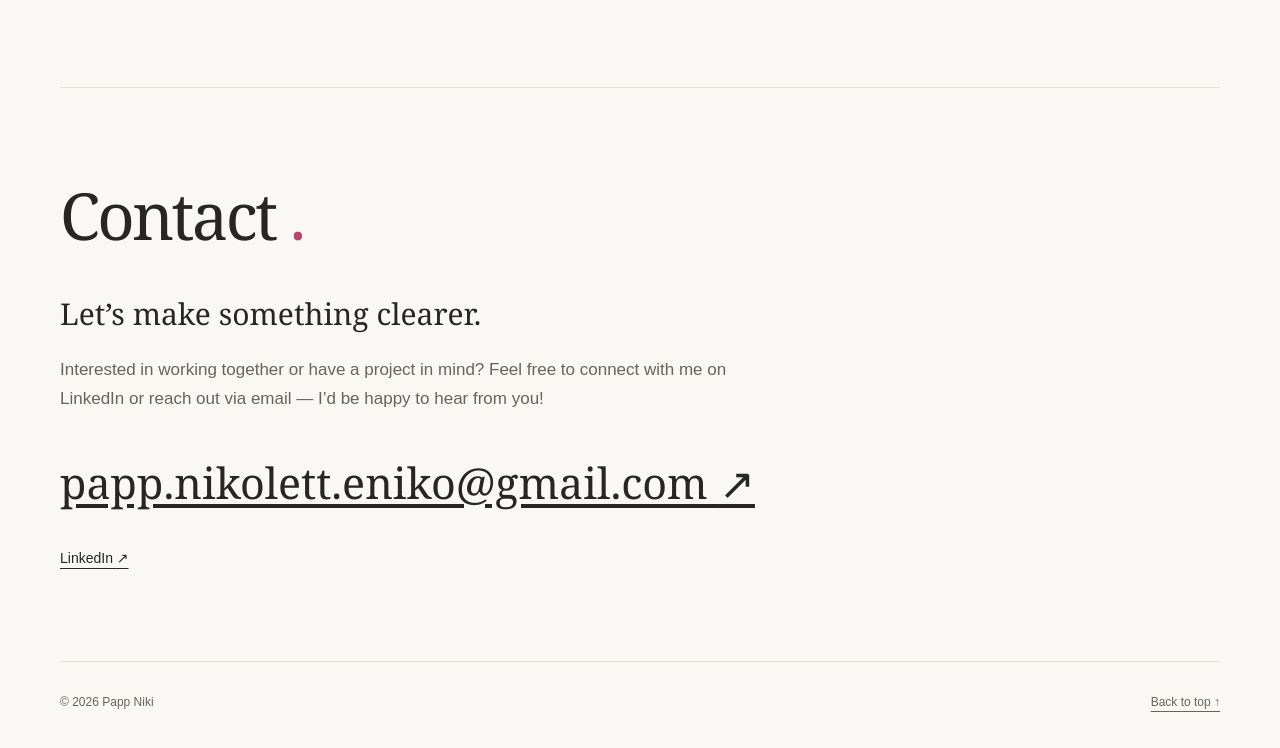
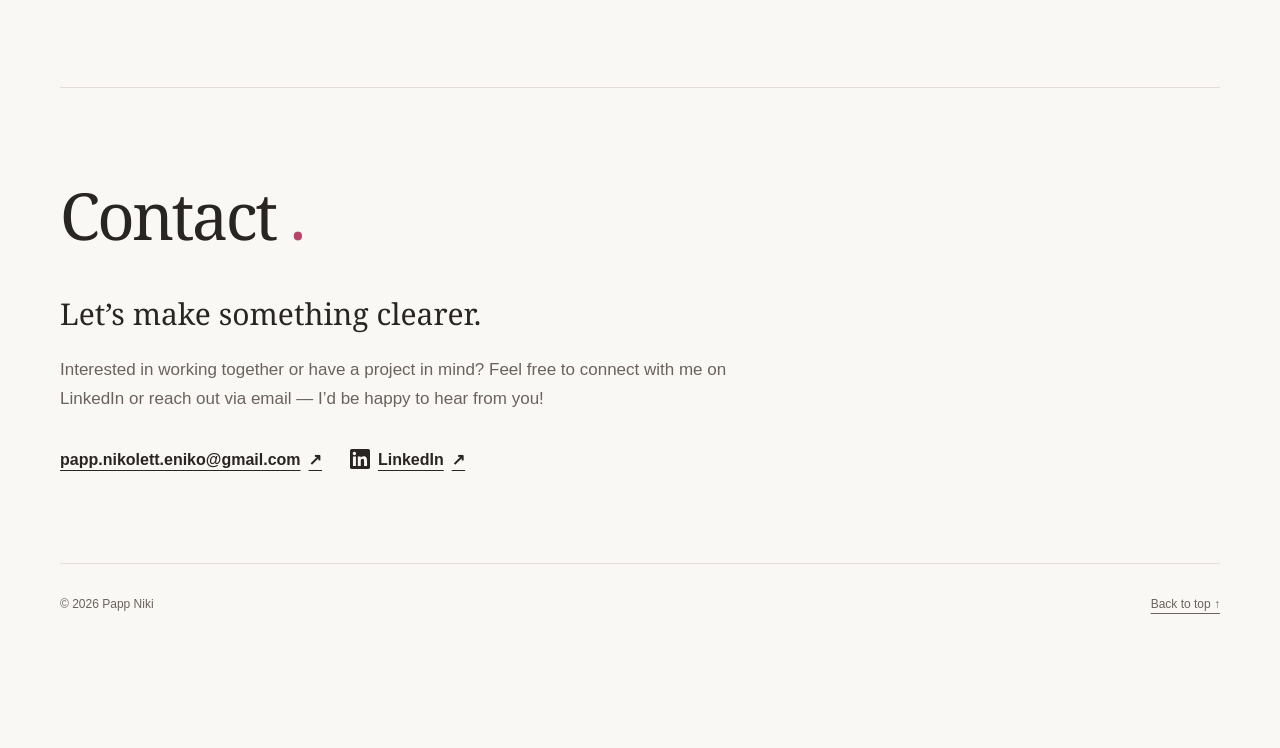
Before and after one commit to nikip728/Portfolio, an Astro site: page / in a window 1280 px wide. Shown: the part 6532-7280 px from the top of the page. After the commit the page ends 7246 px from the top, so only its background shows below. Built offline with nearby package versions, Linux system fonts and the light colour scheme; Astro itself is replaced by a stand-in of ours.

Commit message:
icon update

```diff
--- a/src/pages/index.astro
+++ b/src/pages/index.astro
@@ -236,13 +236,33 @@ const projectsVisible = sections.some((section) => section.id === "projects");
                             <div class="contact-intro prose">
                                 <content.Content />
                             </div>
-                            <a class="email" href={`mailto:${profile.email}`}>
-                                {profile.email}{" "}
-                                <span aria-hidden="true">↗</span>
-                            </a>
-                            <div class="links">
+                            <div class="links contact-links">
+                                <a href={`mailto:${profile.email}`}>
+                                    {profile.email}{" "}
+                                    <span aria-hidden="true">↗</span>
+                                </a>
                                 {profile.socials.map((social) => (
                                     <a href={social.url}>
+                                        {social.platform === "LinkedIn" && (
+                                            <svg
+                                                aria-hidden="true"
+                                                focusable="false"
+                                                width="20"
+                                                height="20"
+                                                viewBox="0 0 24 24"
+                                            >
+                                                <rect
+                                                    width="24"
+                                                    height="24"
+                                                    rx="2"
+                                                    fill="var(--ink)"
+                                                />
+                                                <path
+                                                    fill="var(--paper)"
+                                                    d="M20.447 20.452h-3.554v-5.569c0-1.328-.027-3.037-1.852-3.037-1.853 0-2.136 1.445-2.136 2.939v5.667H9.35V9h3.414v1.561h.049c.476-.9 1.637-1.85 3.37-1.85 3.601 0 4.267 2.37 4.267 5.455v6.286zM5.337 7.433a2.062 2.062 0 1 1 0-4.123 2.062 2.062 0 0 1 0 4.123zM7.119 20.452H3.555V9h3.564v11.452z"
+                                                />
+                                            </svg>
+                                        )}
                                         {social.platform}{" "}
                                         <span aria-hidden="true">↗</span>
                                     </a>
--- a/src/styles/global.css
+++ b/src/styles/global.css
@@ -110,8 +110,11 @@ h4 { font-size: 23px; }
 .certificates a { font-size: 14px; }
 .contact-intro { max-width: 680px; color: var(--muted); margin-block: 0 32px; font-size: 17px; }
 .contact-intro h3 { color: var(--ink); margin-bottom: 24px; }
-.contact .email { font-family: var(--font-display); font-size: clamp(20px, 3.8vw, 43px); overflow-wrap: anywhere; }
-.contact .links { margin-top: 28px; }
+.contact .links { margin-top: 28px; flex-wrap: nowrap; gap: clamp(16px, 4vw, 28px); }
+.contact .links a { display: inline-flex; align-items: center; gap: 8px; min-width: 0; font-size: 16px; font-weight: 600; }
+.contact .links a:first-child { overflow-wrap: anywhere; }
+.contact .links a span { flex: none; }
+.contact .links svg { display: block; flex: none; }
 .floating-top { position: fixed; right: max(20px, env(safe-area-inset-right)); bottom: max(20px, env(safe-area-inset-bottom)); z-index: 3; display: inline-flex; align-items: center; justify-content: center; gap: 10px; min-height: 48px; padding: 12px 18px; border: 1px solid var(--line); border-radius: 999px; background: var(--paper); color: var(--ink); box-shadow: 0 4px 18px rgb(0 0 0 / .12); font-size: 13px; text-decoration: none; }
 .floating-top[hidden] { display: none; }
 .floating-top:hover { background: var(--surface); }
```
Also changed, not shown: public/favicon.svg, public/social-card.svg.
